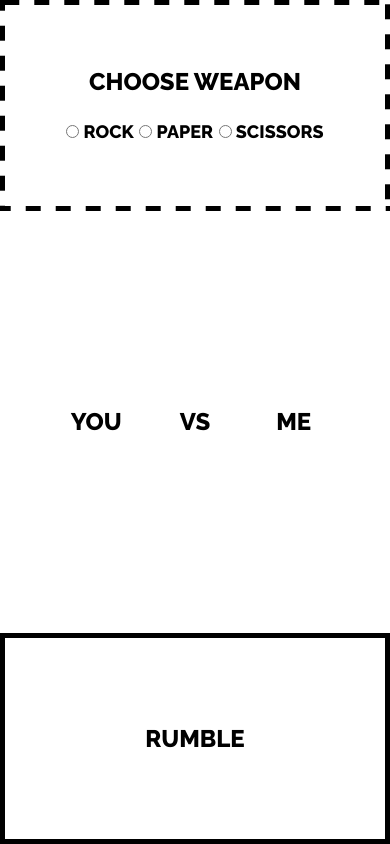
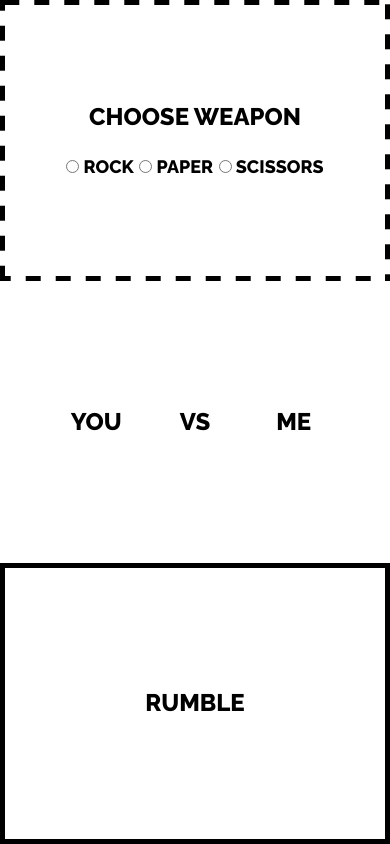
Before and after one commit to DeepOringe/RockPaperScissors, a plain HTML site: page index.html in a window 390 px wide. Drawn offline with nearby package versions, Linux system fonts and the light colour scheme.

Commit message:
Shrink midsection on mobile
Just another crazy attempt to fit the body closer to screen size on tiny mobile.

```diff
--- a/style.css
+++ b/style.css
@@ -64,7 +64,7 @@ body{
 	body{
 		height: 100%;
 
-		grid-template-rows: 1fr 2fr 1fr;
+		grid-template-rows: 1fr 1fr 1fr;
 
 		grid-template-areas:
 		"choose choose choose"
```
